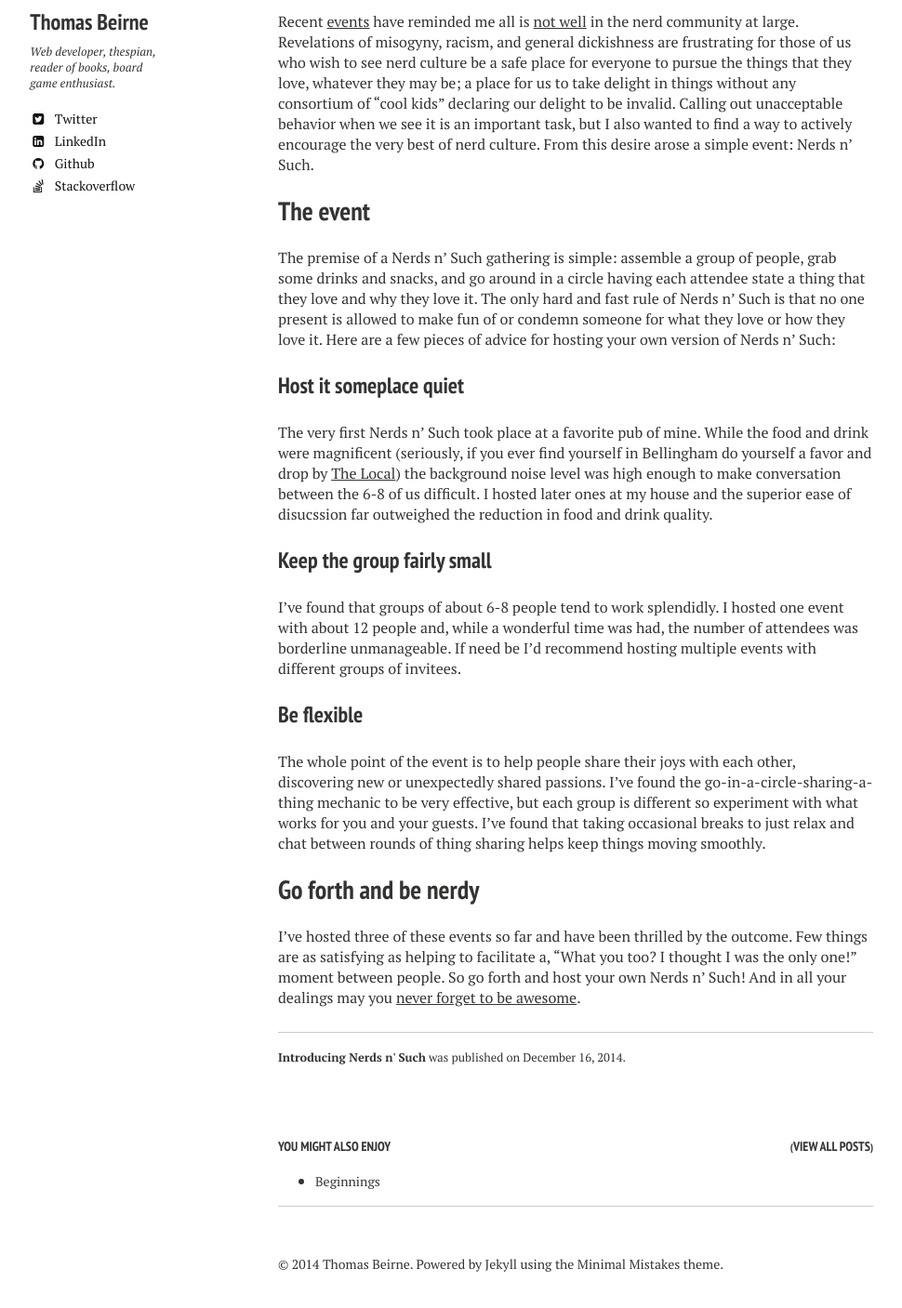
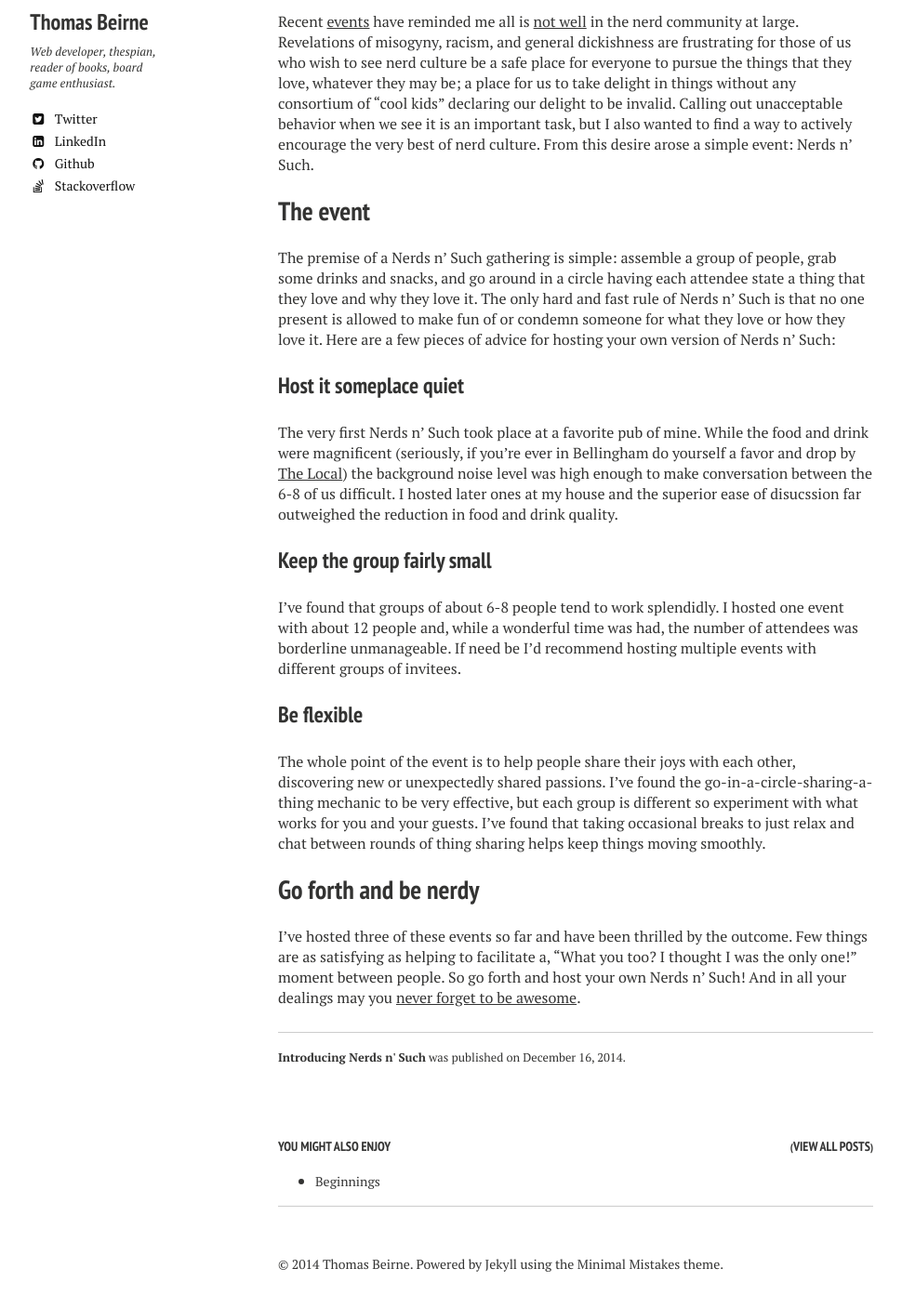
Before and after one commit to HankMcCoy/hankmccoy.github.io, a Jekyll site: the page built from _posts/2014-12-16-nerds-n-such.markdown, in a window 1280 px wide, cut to the strip 270-1688 px from the top of the page. Shown: the top 1407 px of the strip at 93% size, without its empty margins (21-991 px from the left). Built offline with Jekyll 4.4.1, drawn with Linux system fonts in a browser that asks for light colours; nearby versions of some CDN libraries.

Commit message:
Fix repetitive 'yourself'.

```diff
--- a/_posts/2014-12-16-nerds-n-such.markdown
+++ b/_posts/2014-12-16-nerds-n-such.markdown
@@ -34,11 +34,11 @@ for hosting your own version of Nerds n' Such:
 ### Host it someplace quiet
 
 The very first Nerds n' Such took place at a favorite pub of mine. While the
-food and drink were magnificent (seriously, if you ever find yourself in
-Bellingham do yourself a favor and drop by [The Local][local]) the background
-noise level was high enough to make conversation between the 6-8 of us
-difficult. I hosted later ones at my house and the superior ease of disucssion
-far outweighed the reduction in food and drink quality.
+food and drink were magnificent (seriously, if you're ever in Bellingham do
+yourself a favor and drop by [The Local][local]) the background noise level was
+high enough to make conversation between the 6-8 of us difficult. I hosted
+later ones at my house and the superior ease of disucssion far outweighed the
+reduction in food and drink quality.
 
 ### Keep the group fairly small
 
```
